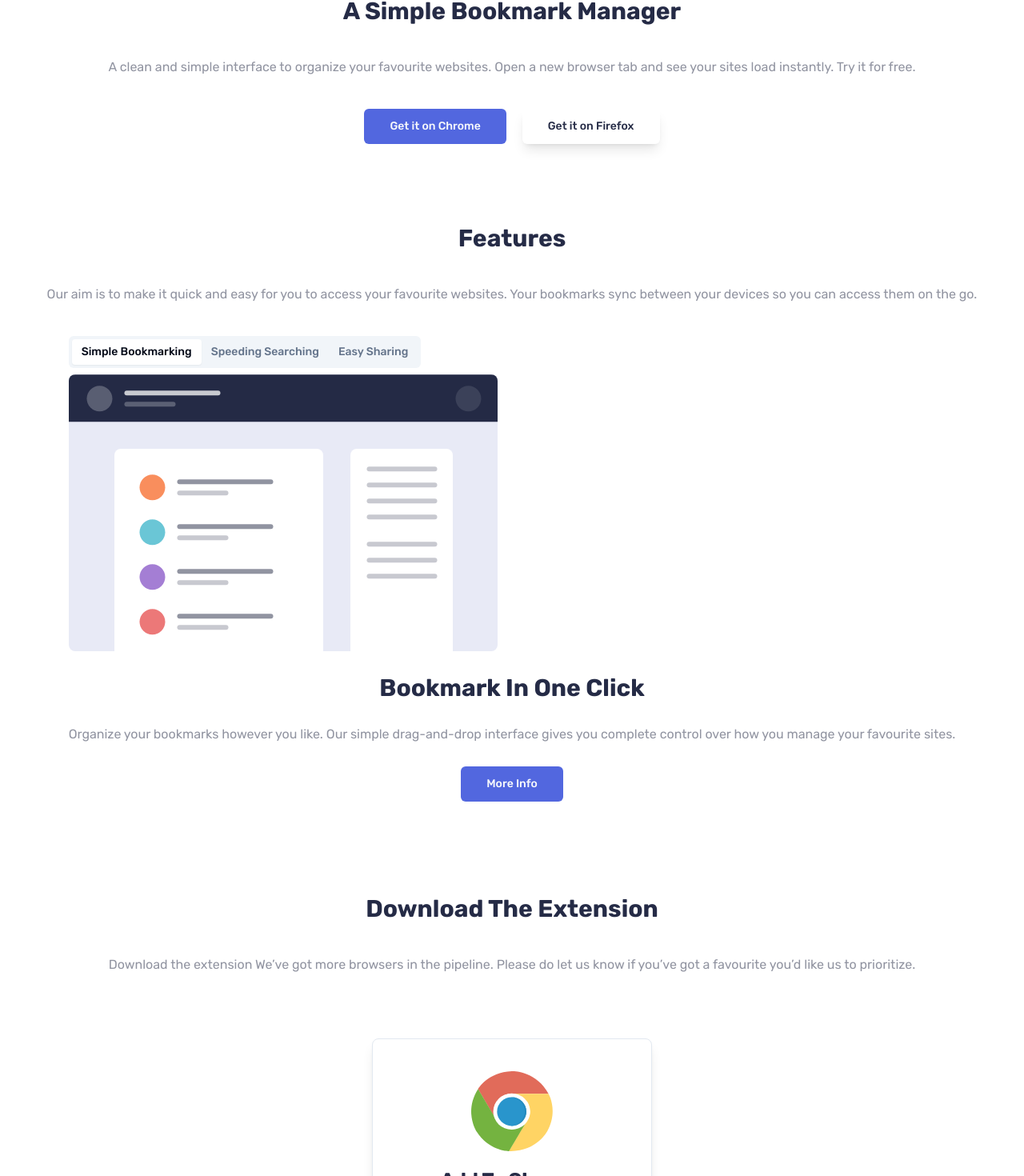
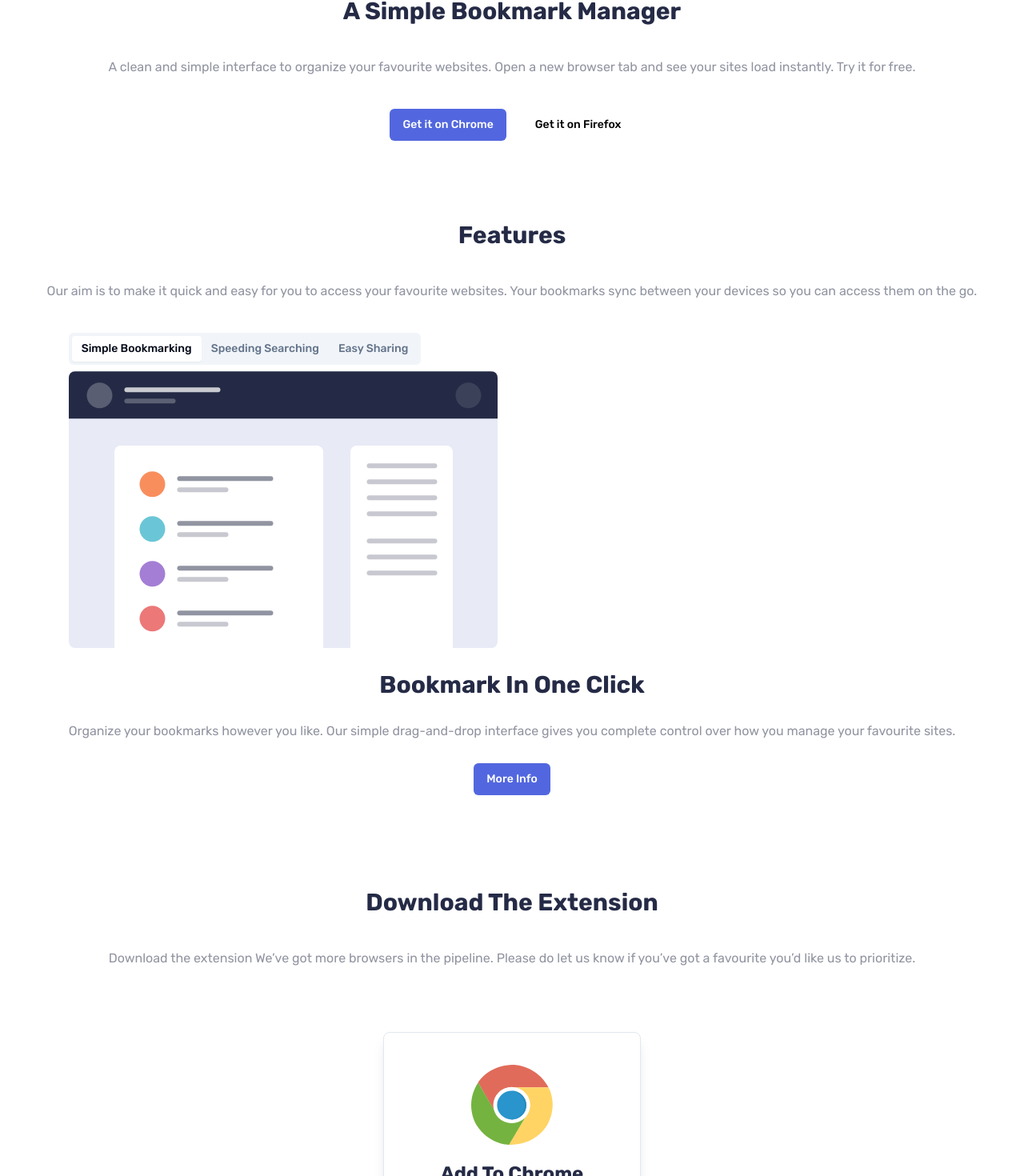
Before and after one commit to thiagomartns/bookmark-landing-page, a Next.js app: page / in a window 1280 px wide. Shown: the part 640-2110 px from the top of the page at 80% size. Built offline with nearby package versions, Linux system fonts and the light colour scheme.

Commit message:
Feat: ActionButton component to get color variants for button elements

```diff
--- /dev/null
+++ b/src/components/action-button/index.tsx
@@ -0,0 +1,51 @@
+import React from "react";
+import { Button } from "../ui/button";
+
+interface ActionButtonProps {
+  color?: "purple" | "white" | "red";
+  label: string;
+  className?: React.ComponentProps<"div">["className"];
+  size?: "xs" | "sm" | "md" | "lg" | "xl" | "fullWidth";
+}
+
+export const ActionButton = ({
+  color = "purple",
+  label,
+  className = "",
+  size = "md",
+}: ActionButtonProps) => {
+  const colorClass =
+    color === "purple"
+      ? "bg-custom-purple text-white hover:bg-custom-purple"
+      : color === "red"
+      ? "bg-soft-red hover:bg-soft-red"
+      : "bg-white text-black hover:bg-white";
+
+  let sizeClass = "w-30";
+
+  switch (size) {
+    case "xs":
+      sizeClass = "w-20";
+      break;
+    case "sm":
+      sizeClass = "w-24";
+      break;
+    case "md":
+      sizeClass = "w-30";
+      break;
+    case "lg":
+      sizeClass = "w-36";
+      break;
+    case "xl":
+      sizeClass = "w-48";
+      break;
+    default:
+      sizeClass = "w-30";
+  }
+
+  return (
+    <Button className={`${colorClass} ${sizeClass} m-auto ${className}`}>
+      {label}
+    </Button>
+  );
+};
--- a/src/components/call-to-action/index.tsx
+++ b/src/components/call-to-action/index.tsx
@@ -1,6 +1,7 @@
 import React from "react";
 import { Input } from "@/components/ui/input";
 import { Button } from "@/components/ui/button";
+import { ActionButton } from "../action-button";
 
 export const CallToAction = () => {
   return (
@@ -11,9 +12,12 @@ export const CallToAction = () => {
       </h1>
       <form className="flex flex-col w-full items-center justify-center gap-4 px-10">
         <Input type="email" placeholder="Enter your email address" />
-        <Button className="bg-soft-red hover:bg-soft-red w-full" size="lg">
-          Contact Us
-        </Button>
+        <ActionButton
+          className="w-full"
+          label="Contact us"
+          size="fullWidth"
+          color="red"
+        />
       </form>
     </section>
   );
--- a/src/components/downloads-section/index.tsx
+++ b/src/components/downloads-section/index.tsx
@@ -5,6 +5,7 @@ import LogoFirefox from "@/assets/images/logo-firefox.svg";
 import LogoOpera from "@/assets/images/logo-opera.svg";
 import Image from "next/image";
 import { Button } from "../ui/button";
+import { ActionButton } from "../action-button";
 
 const browserList = [
   {
@@ -55,13 +56,7 @@ export const DownloadsSection = () => {
               </p>
             </CardContent>
             <CardFooter>
-              <Button
-                className="bg-custom-purple hover:bg-custom-purple"
-                size="lg"
-              >
-                {" "}
-                Add & Install Extension
-              </Button>
+              <ActionButton label="Add & Install Extension" size="xl" />
             </CardFooter>
           </Card>
         ))}
--- a/src/components/features-section/components/tabs/index.tsx
+++ b/src/components/features-section/components/tabs/index.tsx
@@ -1,10 +1,10 @@
 import React from "react";
 import { Tabs, TabsContent, TabsList, TabsTrigger } from "@/components/ui/tabs";
-import { Button } from "@/components/ui/button";
 import Image from "next/image";
 import TabsPanelImg1 from "@/assets/images/illustration-features-tab-1.svg";
 import TabsPanelImg2 from "@/assets/images/illustration-features-tab-2.svg";
 import TabsPanelImg3 from "@/assets/images/illustration-features-tab-3.svg";
+import { ActionButton } from "@/components/action-button";
 
 const featuresList = [
   {
@@ -54,13 +54,7 @@ export const CustomTabs = () => {
             {feature.title}
           </h1>
           <p className="text-grayish-blue text-center">{feature.description}</p>
-          <Button
-            className="bg-custom-purple hover:bg-custom-purple w-30 m-auto"
-            size="lg"
-          >
-            {" "}
-            More Info
-          </Button>
+          <ActionButton label="More Info" />
         </TabsContent>
       ))}
     </Tabs>
--- a/src/components/hero/index.tsx
+++ b/src/components/hero/index.tsx
@@ -2,6 +2,7 @@ import Image from "next/image";
 import React from "react";
 import { Button } from "../ui/button";
 import HeroMainImg from "@/assets/images/illustration-hero.svg";
+import { ActionButton } from "../action-button";
 
 export const HeroComponent = () => {
   return (
@@ -18,15 +19,8 @@ export const HeroComponent = () => {
           a new browser tab and see your sites load instantly. Try it for free.
         </p>
         <div className="flex gap-5">
-          <Button className="bg-custom-purple hover:bg-custom-purple" size="lg">
-            Get it on Chrome
-          </Button>
-          <Button
-            className="bg-custom-grey-lighter text-very-dark-blue hover:bg-custom-grey-lighter shadow-lg"
-            size="lg"
-          >
-            Get it on Firefox
-          </Button>
+          <ActionButton label="Get it on Chrome" />
+          <ActionButton color="white" label="Get it on Firefox" />
         </div>
       </section>
     </>
```
